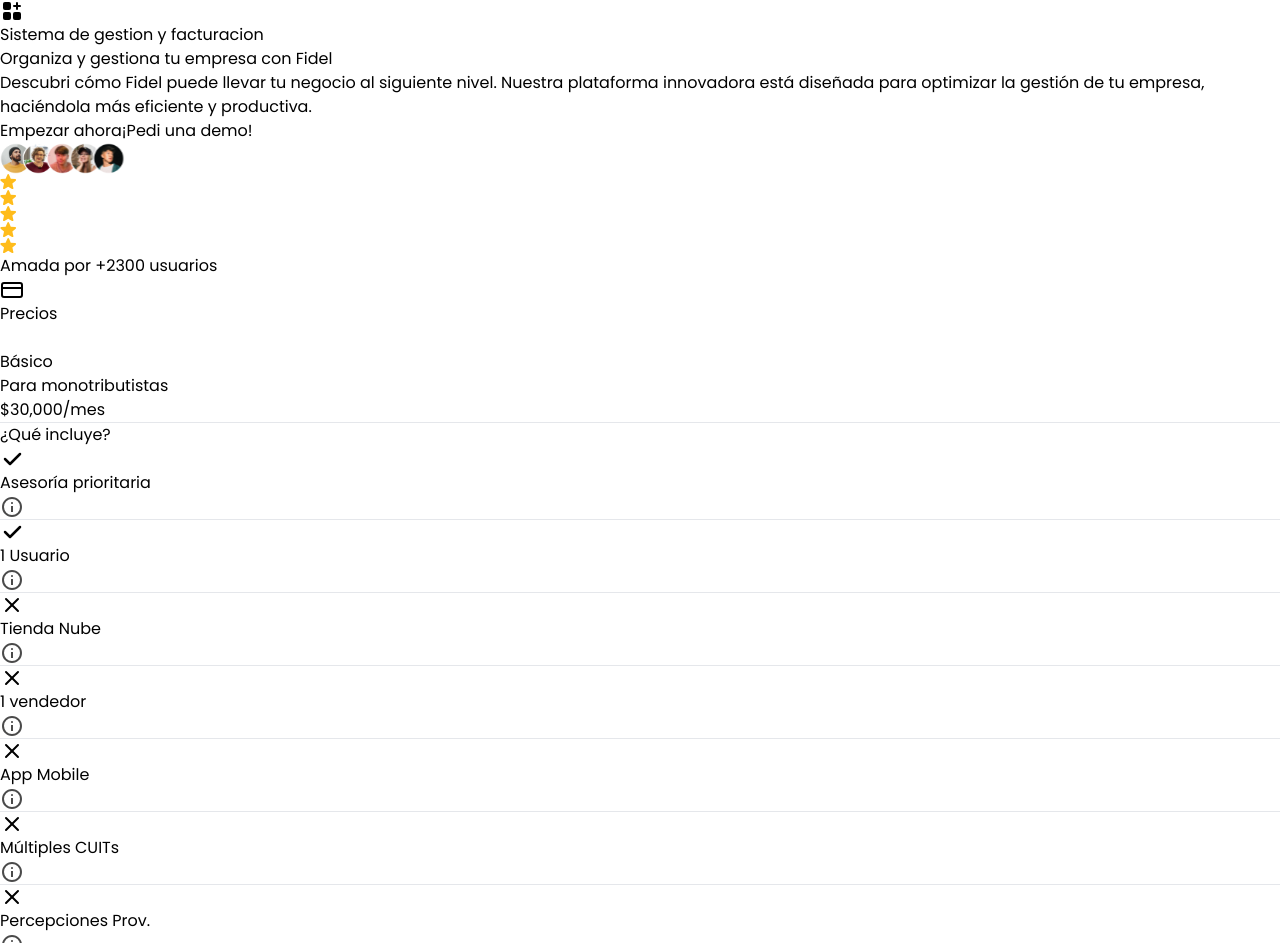
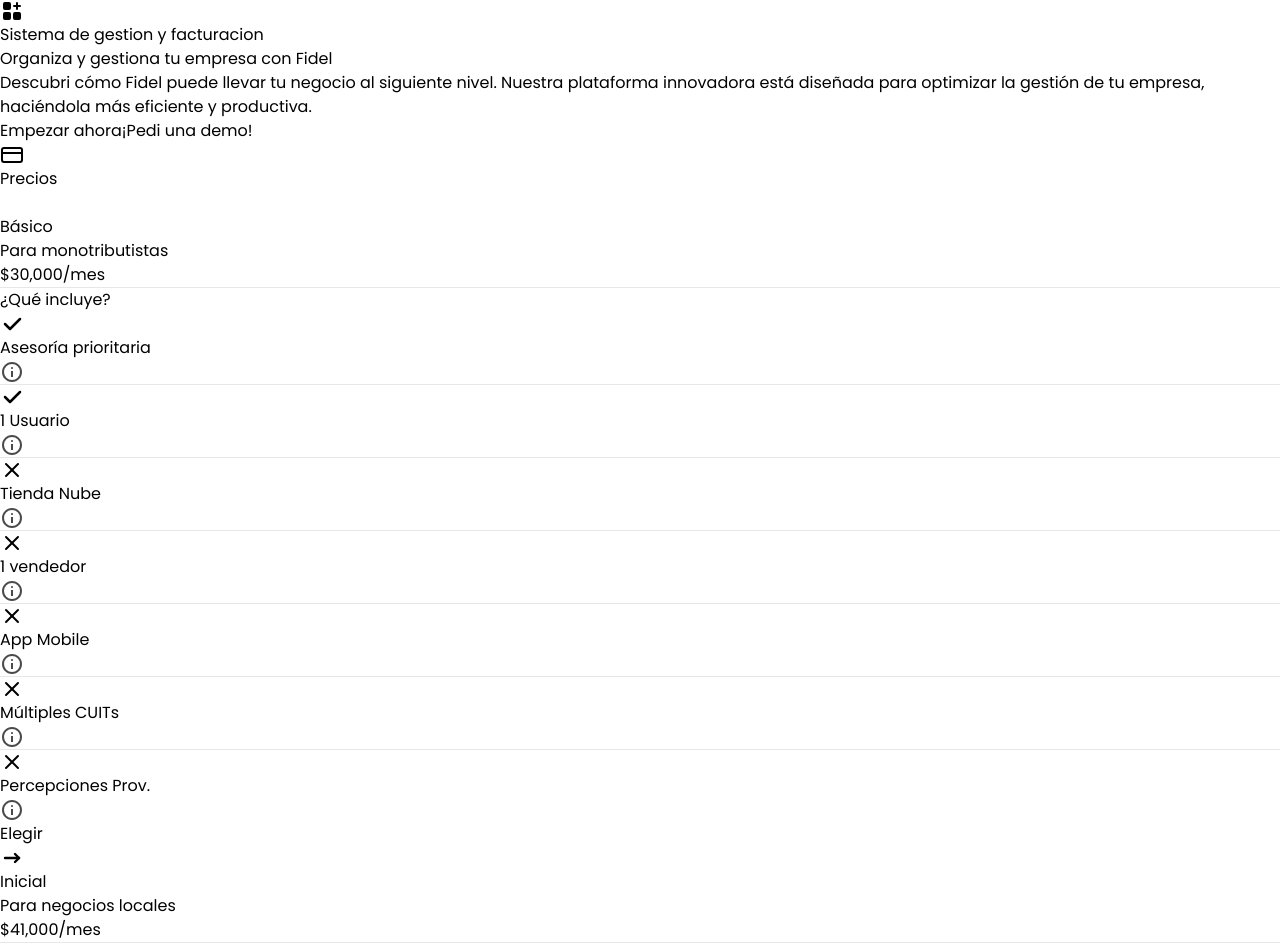
Before and after one commit to francoogilli/Fidel, a React (Vite) app: page / in a window 1280 px wide. Shown: the part 1553-2496 px from the top of the page. Built offline with nearby package versions, Linux system fonts and the light colour scheme.

Commit message:
Quitar personas de el Hero

```diff
--- a/src/components/hero.tsx
+++ b/src/components/hero.tsx
@@ -1,5 +1,4 @@
 import AppIcon from "../icons/app";
-import StargoldIcon from "../icons/stargold";
 
 export default function Hero() {
   return (
@@ -41,26 +40,7 @@ export default function Hero() {
             <span>¡Pedi una demo!</span>
           </button>
         </div>
-
-
-        <div className="flex lg:flex-row flex-col justify-center items-center pt-7 lg:space-x-2.5 space-y-3 lg:space-y-0">
-          <img src="/people.svg" width={125} alt="" />
-          <div className="flex flex-col items-center lg:items-start">
-            <div className="flex space-x-0.5">
-              <StargoldIcon />
-              <StargoldIcon />
-              <StargoldIcon />
-              <StargoldIcon />
-              <StargoldIcon />
       </div>
-            <p className="text-[11px] font-normal text-center lg:text-left">
-              Amada por +2300 usuarios
-            </p>
-          </div>
-        </div>
-      </div>
-
-
     </div>
   );
 }
```
Lines whose indentation alone changed are shown as unchanged.
